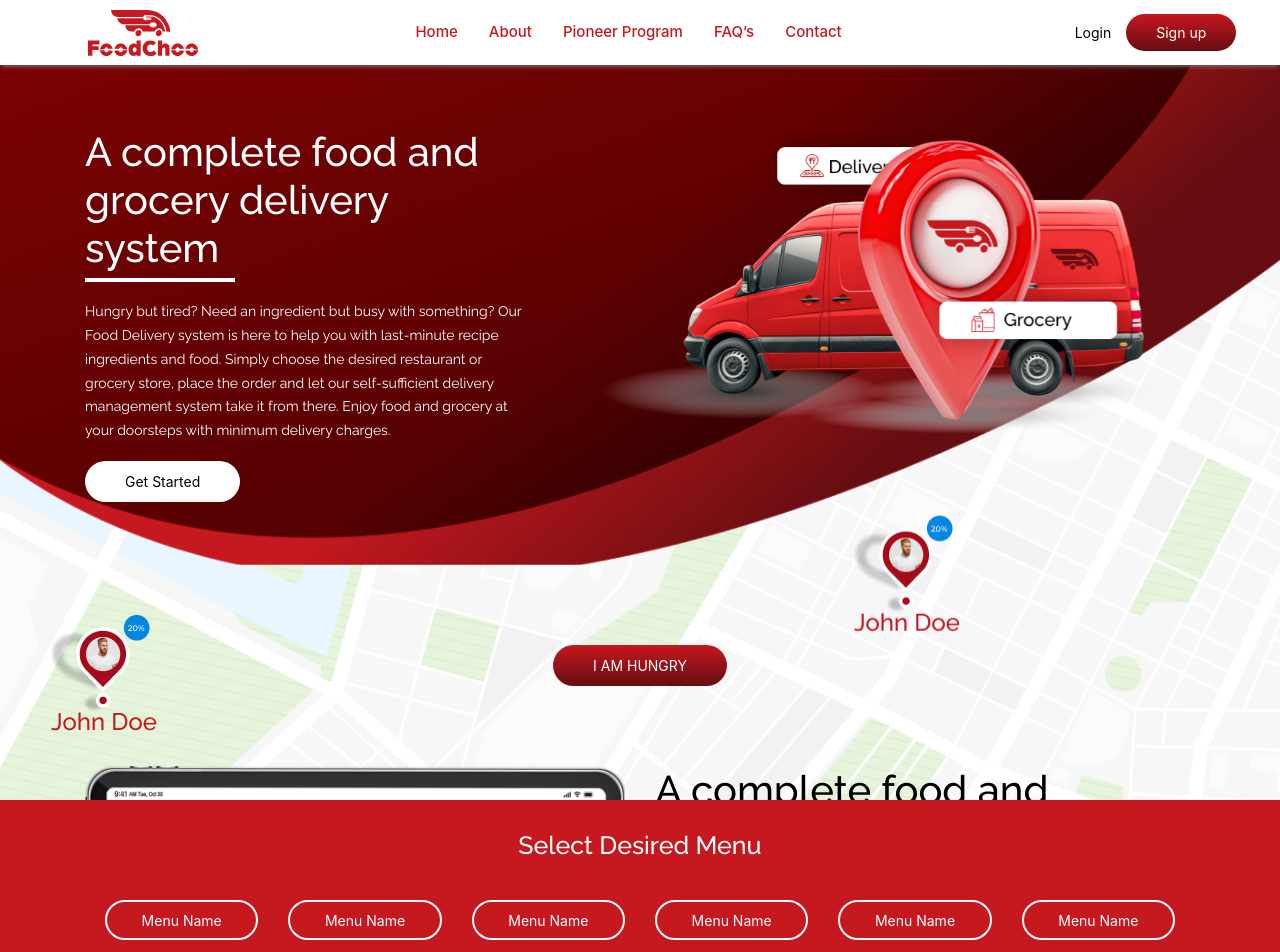
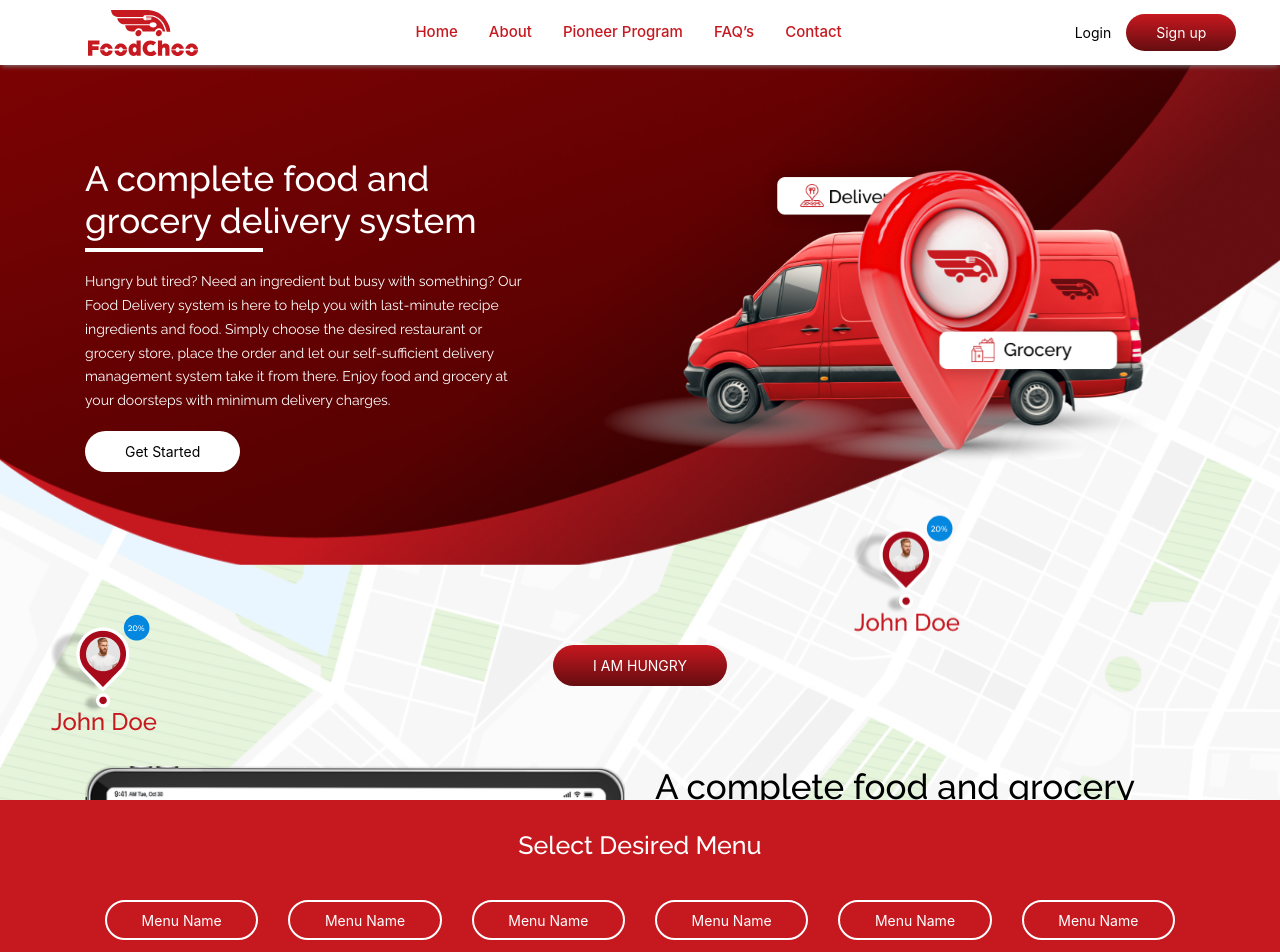
Before and after one commit to ahsankhan201010/foodchoo-nextjs, a Next.js app: page / in a window 1280 px wide. Shown: the top 952 px of the page. Built offline with nearby package versions, Linux system fonts and the light colour scheme.

Commit message:
Titles Added In Global

```diff
--- a/assets/scss/_global.scss
+++ b/assets/scss/_global.scss
@@ -64,7 +64,7 @@ button {
     left: 0;
     bottom: 0px;
     height: 4px;
-    width: 150px;
+    width: 40%;
     background-color: $clr-white;
   }
 }
@@ -79,7 +79,7 @@ button {
     left: 0;
     bottom: 0px;
     height: 4px;
-    width: 150px;
+    width: 40%;
     background-color: $clr-dark;
   }
 }
@@ -93,7 +93,7 @@ button {
     left: 0;
     bottom: 0px;
     height: 4px;
-    width: 150px;
+    width: 40%;
     background-color: $theme-color;
   }
 }
--- a/assets/scss/_variable.scss
+++ b/assets/scss/_variable.scss
@@ -7,7 +7,7 @@ $clr-white: #ffffff;
 
 // theme fonts sizes
 
-$f-x-lg: 40px;
+$f-x-lg: 35px;
 $f-lg: 30px;
 $f-md: 18px;
 $f-sm: 14px;
@@ -24,7 +24,6 @@ $weight-subtitle: 500;
 $transition-light: 0.3s;
 $transition-high: 0.5s;
 
-
 // Font Faimily
 
-$font-family-primary: 'Raleway', sans-serif;
+$font-family-primary: "Raleway", sans-serif;
```
